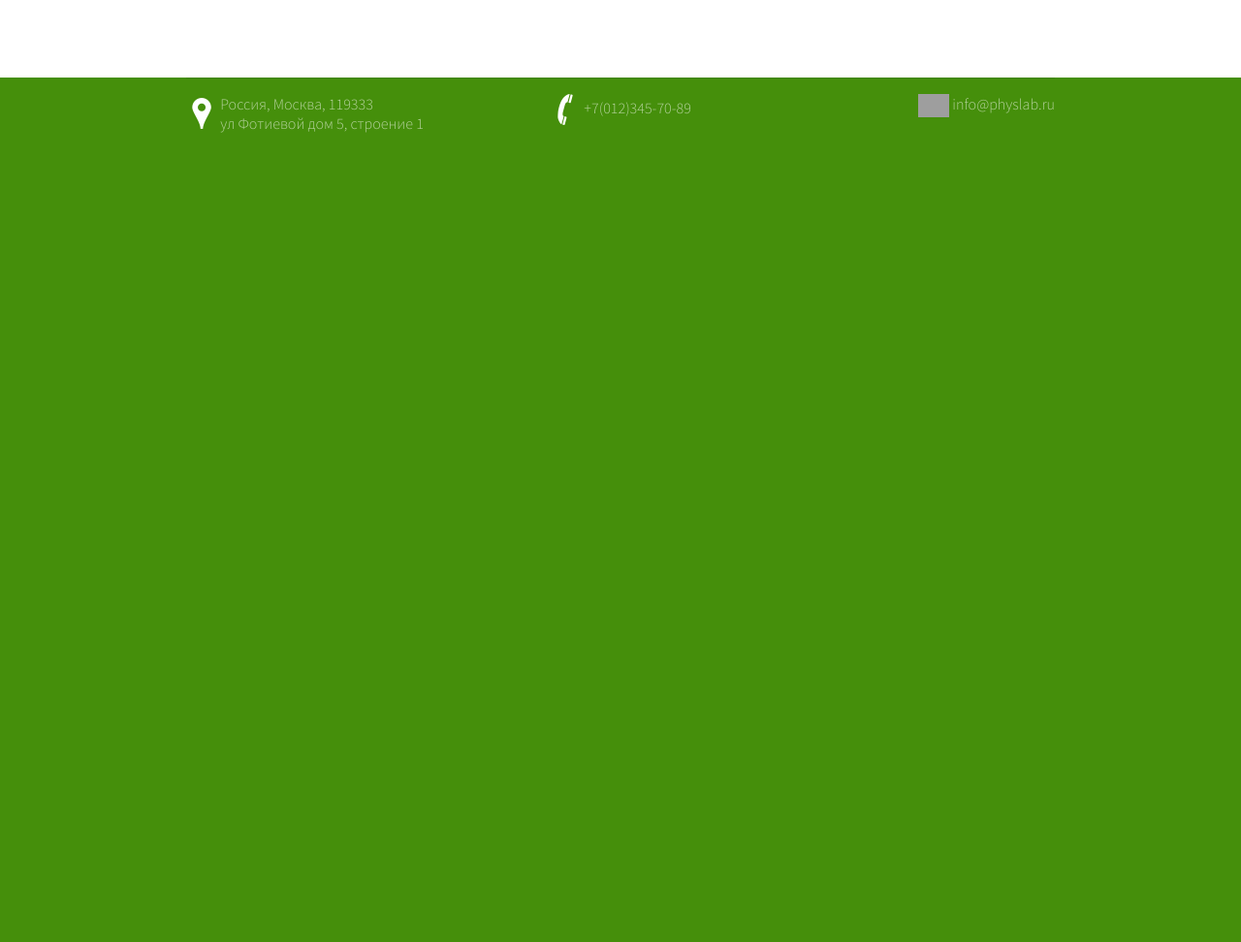
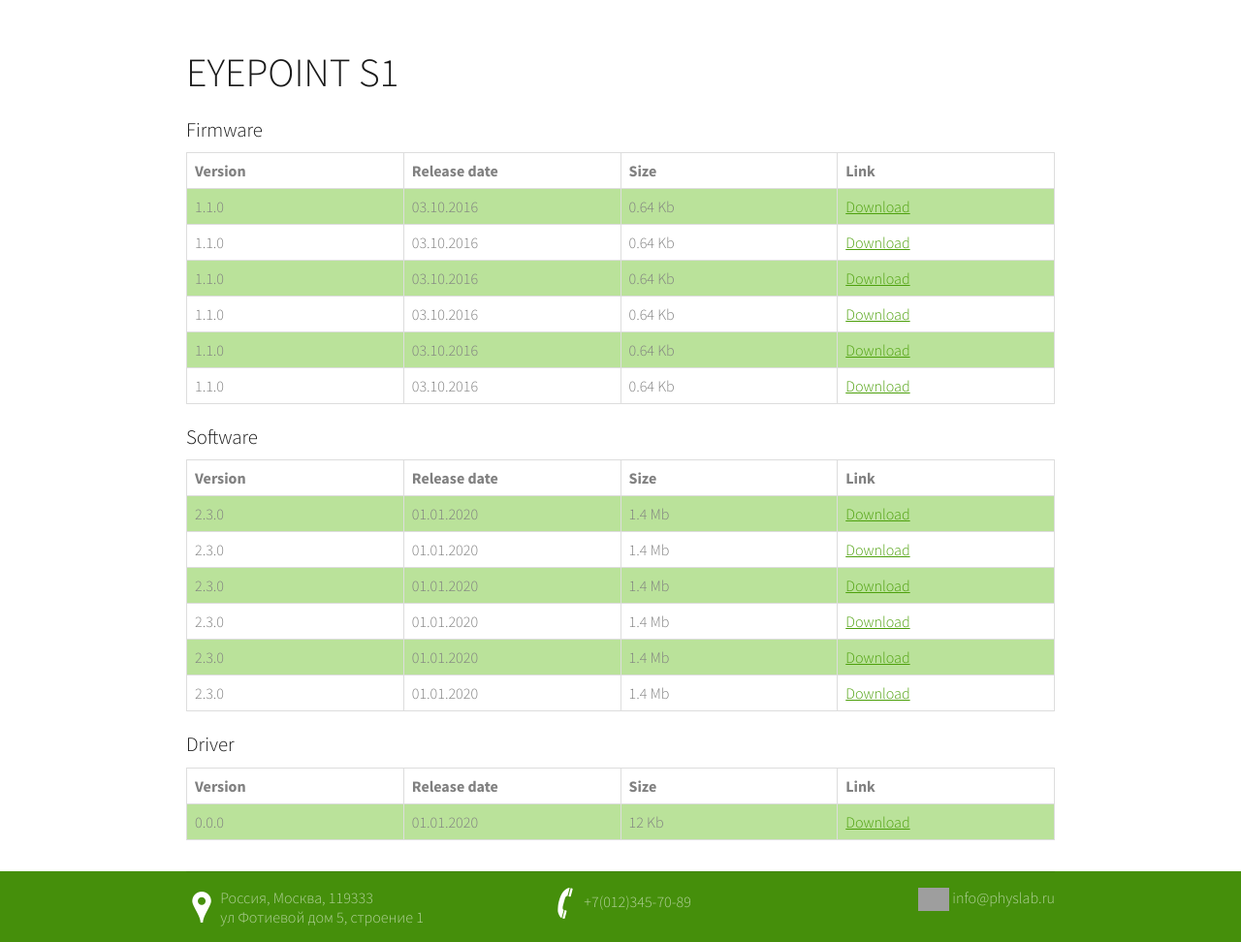
Before and after one commit to Marladon/ep-website, a Python web app: template view/templates/download.html in a window 1280 px wide. Shown: the part 80-1052 px from the top of the page at 97% size. Before the commit the page ends 217 px from the top, so only its background shows below. Run offline with Jinja, Linux system fonts and the light colour scheme; the template is opened without the code that fills it, so the values that code supplies are empty; grey boxes are pictures that could not be loaded.

Commit message:
Add simple Download page

```diff
--- a/view/static/default.css
+++ b/view/static/default.css
@@ -491,6 +491,16 @@
 		color: rgba(0,0,0,0.9);
 	}
 
+	#page h3
+	{
+		/*text-transform: uppercase;*/
+		font-size: 1.3em;
+		font-weight: 300;
+		color: rgba(0,0,0,0.9);
+		margin-top: 1em;
+		margin-bottom: 0.5em;
+	}
+
 	#page p
 	{
 		color: rgba(0,0,0,0.8);
@@ -604,3 +614,26 @@
 {
     text-align: right;
 }
+
+/*********************************************************************************/
+/* Table (download page)                                                         */
+/*********************************************************************************/
+table {
+  border-collapse: collapse;
+  width: 100%;
+  color: gray;
+}
+
+td, th {
+  border: 1px solid #dddddd;
+  text-align: left;
+  padding: 8px;
+}
+
+td {
+    width: 25%;  /* because here are 4 columns */
+}
+
+tr:nth-child(even) {
+  background-color: rgb(186, 226, 154);
+}
--- a/view/templates/download.html
+++ b/view/templates/download.html
@@ -2,4 +2,120 @@
 
 {% block content %}
 
+<h2>EyePoint S1</h2>
+
+<h3>Firmware</h3>
+
+<table>
+    <tbody>
+      <tr>
+        <th>Version</th>
+        <th>Release date</th>
+        <th>Size</th>
+        <th>Link</th>
+      </tr>
+      <tr>
+        <td>1.1.0</td>
+        <td>03.10.2016</td>
+        <td>0.64 Kb</td>
+        <td><a href="/">Download</a></td>
+      </tr>
+      <tr>
+        <td>1.1.0</td>
+        <td>03.10.2016</td>
+        <td>0.64 Kb</td>
+        <td><a href="/">Download</a></td>
+      </tr>
+      <tr>
+        <td>1.1.0</td>
+        <td>03.10.2016</td>
+        <td>0.64 Kb</td>
+        <td><a href="/">Download</a></td>
+      </tr>
+      <tr>
+        <td>1.1.0</td>
+        <td>03.10.2016</td>
+        <td>0.64 Kb</td>
+        <td><a href="/">Download</a></td>
+      </tr>
+      <tr>
+        <td>1.1.0</td>
+        <td>03.10.2016</td>
+        <td>0.64 Kb</td>
+        <td><a href="/">Download</a></td>
+      </tr>
+      <tr>
+        <td>1.1.0</td>
+        <td>03.10.2016</td>
+        <td>0.64 Kb</td>
+        <td><a href="/">Download</a></td>
+      </tr>
+
+    </tbody>
+</table>
+
+<h3>Software</h3>
+
+<table>
+  <tr>
+    <th>Version</th>
+    <th>Release date</th>
+    <th>Size</th>
+    <th>Link</th>
+  </tr>
+  <tr>
+    <td>2.3.0</td>
+    <td>01.01.2020</td>
+    <td>1.4 Mb</td>
+    <td><a href="/">Download</a></td>
+  </tr>
+  <tr>
+    <td>2.3.0</td>
+    <td>01.01.2020</td>
+    <td>1.4 Mb</td>
+    <td><a href="/">Download</a></td>
+  </tr>
+  <tr>
+    <td>2.3.0</td>
+    <td>01.01.2020</td>
+    <td>1.4 Mb</td>
+    <td><a href="/">Download</a></td>
+  </tr>
+  <tr>
+    <td>2.3.0</td>
+    <td>01.01.2020</td>
+    <td>1.4 Mb</td>
+    <td><a href="/">Download</a></td>
+  </tr>
+  <tr>
+    <td>2.3.0</td>
+    <td>01.01.2020</td>
+    <td>1.4 Mb</td>
+    <td><a href="/">Download</a></td>
+  </tr>
+  <tr>
+    <td>2.3.0</td>
+    <td>01.01.2020</td>
+    <td>1.4 Mb</td>
+    <td><a href="/">Download</a></td>
+  </tr>
+</table>
+
+<h3>Driver</h3>
+
+<table>
+  <tr>
+    <th>Version</th>
+    <th>Release date</th>
+    <th>Size</th>
+    <th>Link</th>
+  </tr>
+  <tr>
+    <td>0.0.0</td>
+    <td>01.01.2020</td>
+    <td>12 Kb</td>
+    <td><a href="/">Download</a></td>
+  </tr>
+</table>
+
 {% endblock %}
```
